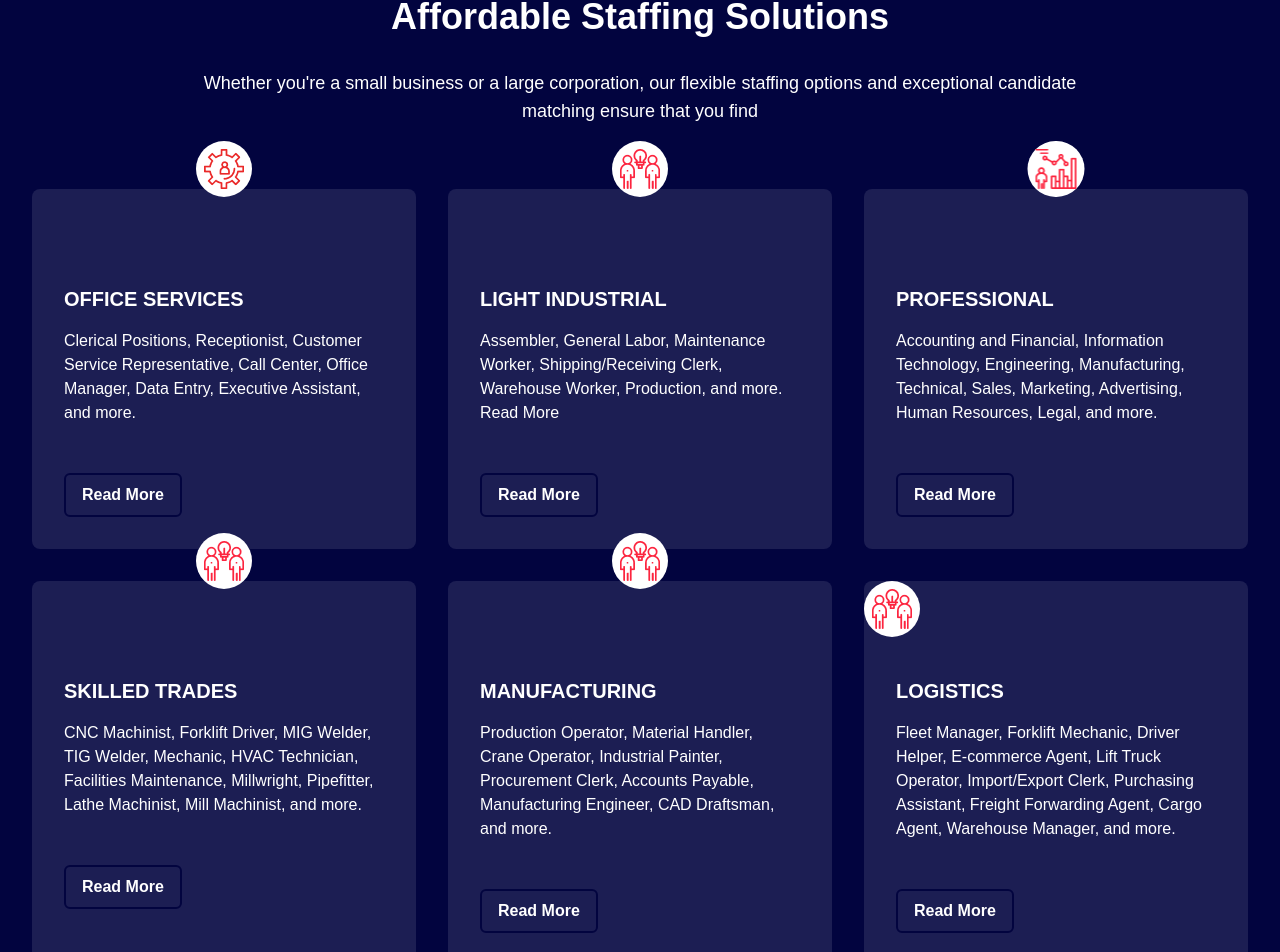
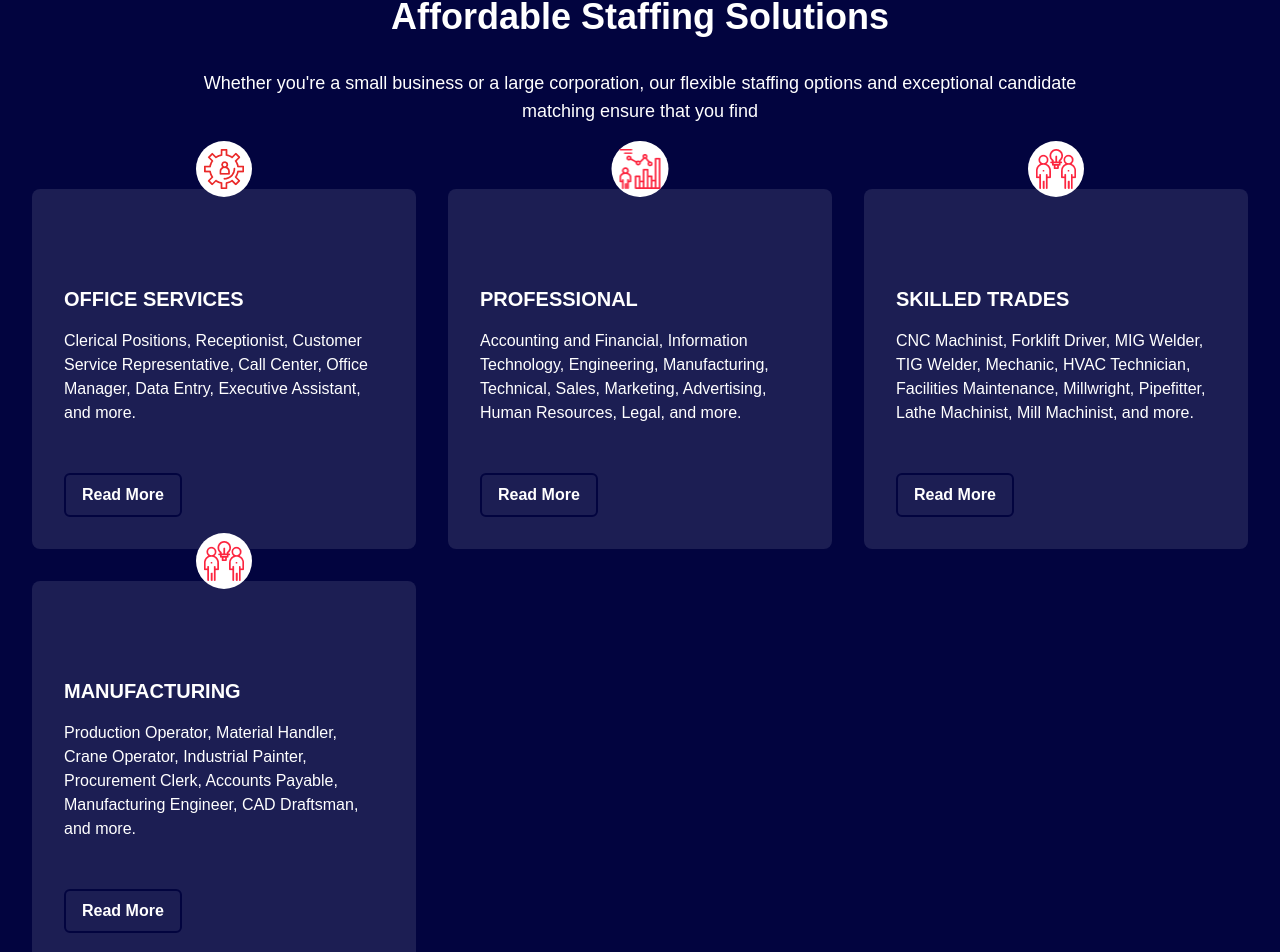
Before and after one commit to A1-Staffing/a1-staffing-live-site, a Next.js app: page / in a window 1280 px wide. Shown: the part 2515-3467 px from the top of the page. Built offline with nearby package versions, Linux system fonts and the light colour scheme.

Commit message:
removed logistics

```diff
--- a/src/components/TypeOfJob.tsx
+++ b/src/components/TypeOfJob.tsx
@@ -74,10 +74,10 @@ const TypeOfJob: React.FC = () => {
           </div>
 
           {/* Card 2 */}
-          <div
+          {/* <div
             className="bg-[#1c1e53] hover:bg-[#bf0a30] p-6 sm:p-8 rounded-lg relative"
             data-aos="fade-up"
-            style={{ height: 'auto' }} // Ensure the box adapts to content size
+            style={{ height: 'auto' }}
           >
             <div className="absolute left-1/2 transform -translate-x-1/2 -top-12 bg-white p-2 rounded-full">
               <Image
@@ -85,7 +85,7 @@ const TypeOfJob: React.FC = () => {
                 alt="Logo 2"
                 width={80}
                 height={80}
-                style={{ width: 'auto', height: 'auto' }} // Maintain aspect ratio
+                style={{ width: 'auto', height: 'auto' }}
               />
             </div>
             <h4 className="text-white font-bold text-xl mb-4 mt-16">
@@ -101,7 +101,7 @@ const TypeOfJob: React.FC = () => {
             >
               Read More
             </a>
-          </div>
+          </div> */}
 
           {/* Card 3 */}
           <div
@@ -194,10 +194,10 @@ const TypeOfJob: React.FC = () => {
             </a>
           </div>
           {/* card 6 */}
-          <div
+          {/* <div
             className="bg-[#1c1e53] hover:bg-[#bf0a30] p-6 sm:p-8 rounded-lg relative"
             data-aos="fade-up"
-            style={{ height: 'auto' }} // Ensure the box adapts to content size
+            style={{ height: 'auto' }}
           >
             <div className="absolute left-0 top-0 bg-white p-2 rounded-full">
               <Image
@@ -205,7 +205,7 @@ const TypeOfJob: React.FC = () => {
                 alt="Logo 2"
                 width={80}
                 height={80}
-                style={{ width: 'auto', height: 'auto' }} // Maintain aspect ratio
+                style={{ width: 'auto', height: 'auto' }}
               />
             </div>
 
@@ -224,7 +224,7 @@ const TypeOfJob: React.FC = () => {
             >
               Read More
             </a>
-          </div>
+          </div> */}
         </div>
       </div>
     </section>
```
